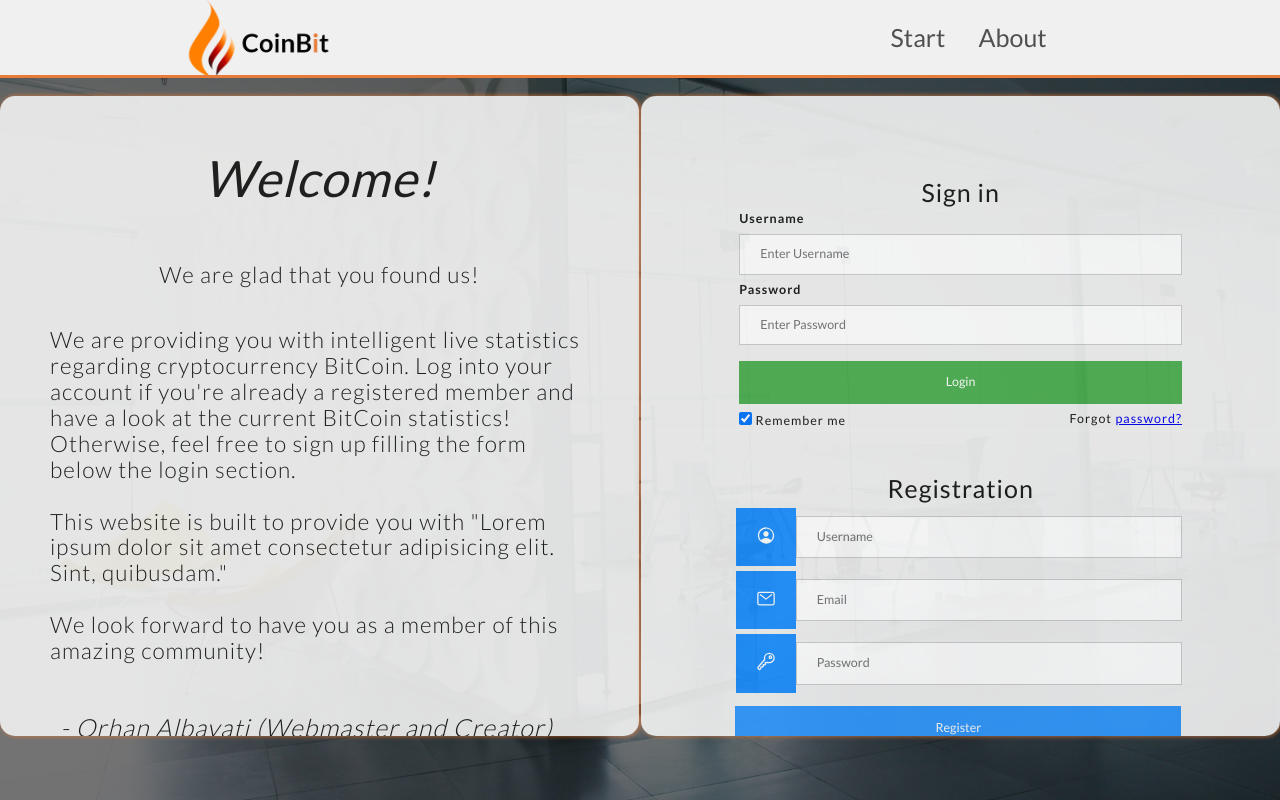
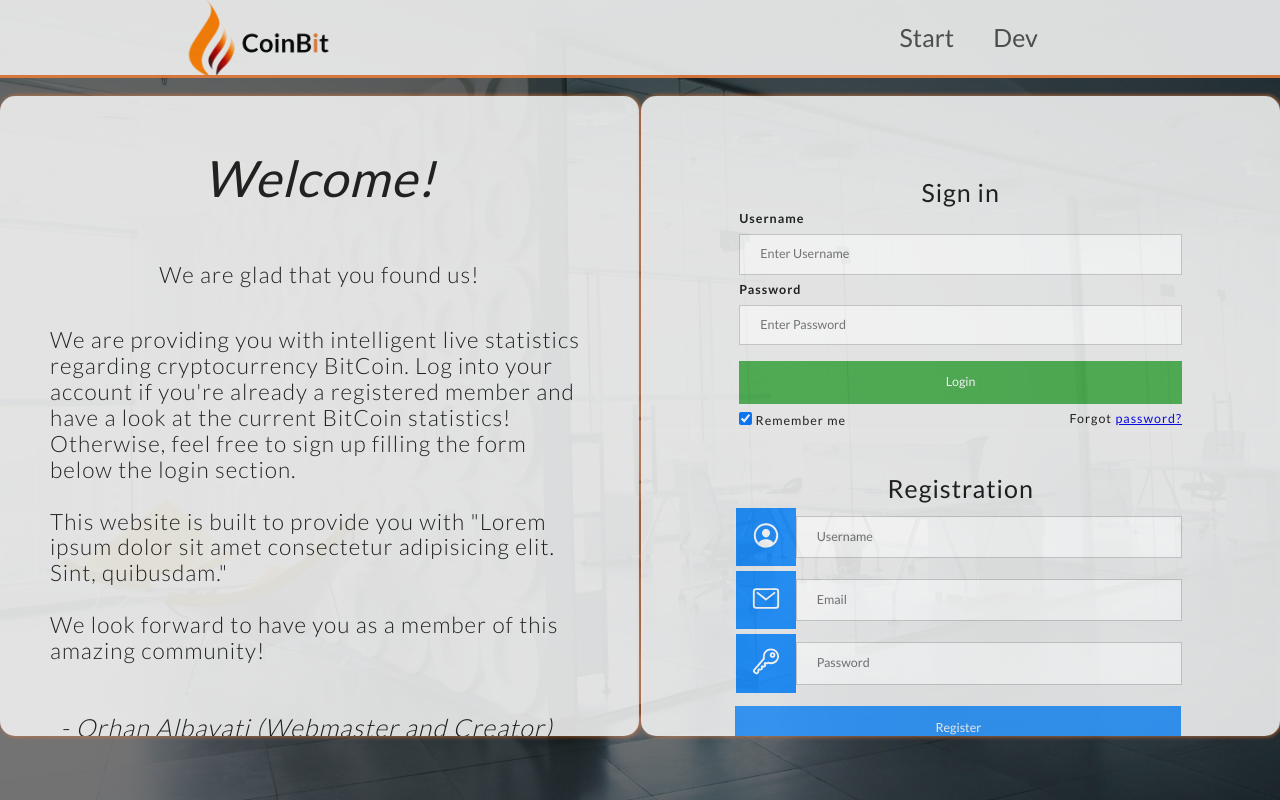
Before and after one commit to Orhan92/orhan-albayati-web-project, a website with bundled scripts: page static/index.html in a window 1280 px wide. Built offline with nearby package versions, Linux system fonts and the light colour scheme.

Commit message:
Minor fixes in syntax

```diff
--- a/static/grid.css
+++ b/static/grid.css
@@ -30,12 +30,6 @@
 
 /**************************************************************/
 /*  GRID OF TWO  */
-/* .span_2_of_2 {
-  width: 80%;
-}
-.span_1_of_2 {
-  width: 40%;
-} */
 .span_2_of_2 {
   width: 100%;
 }
--- a/static/index.html
+++ b/static/index.html
@@ -22,7 +22,7 @@
           <img src="/Images/logo-text.png" alt="logotype">
           <ul class="main-nav group">
             <li><a href="#">Start</a></li>
-            <li><a href="#">About</a></li>
+            <li><a href="#">Dev</a></li>
           </ul>
     </nav>
 
--- a/static/styles.css
+++ b/static/styles.css
@@ -32,6 +32,7 @@ nav {
   background-color: rgb(240, 240, 240);
   z-index: 3;
   border-bottom: 3px solid #e67b3a;
+  opacity: 0.9;
 }
 nav img {
   height: 75px;
@@ -73,7 +74,7 @@ nav img {
   height: 80vh;
   color: rgb(26, 26, 26);
   margin-top: 7.5%;
-  opacity: 0.92;
+  opacity: 0.9;
   overflow-y: auto;
   border-radius: 15px;
   box-shadow: 1px 0px 5px 0px #e67b3a;
@@ -201,5 +202,5 @@ span.psw {
 /*Icon formatting*/
 ion-icon {
   height: 45px;
-  width: 20px;
+  width: 30px;
 }
```
